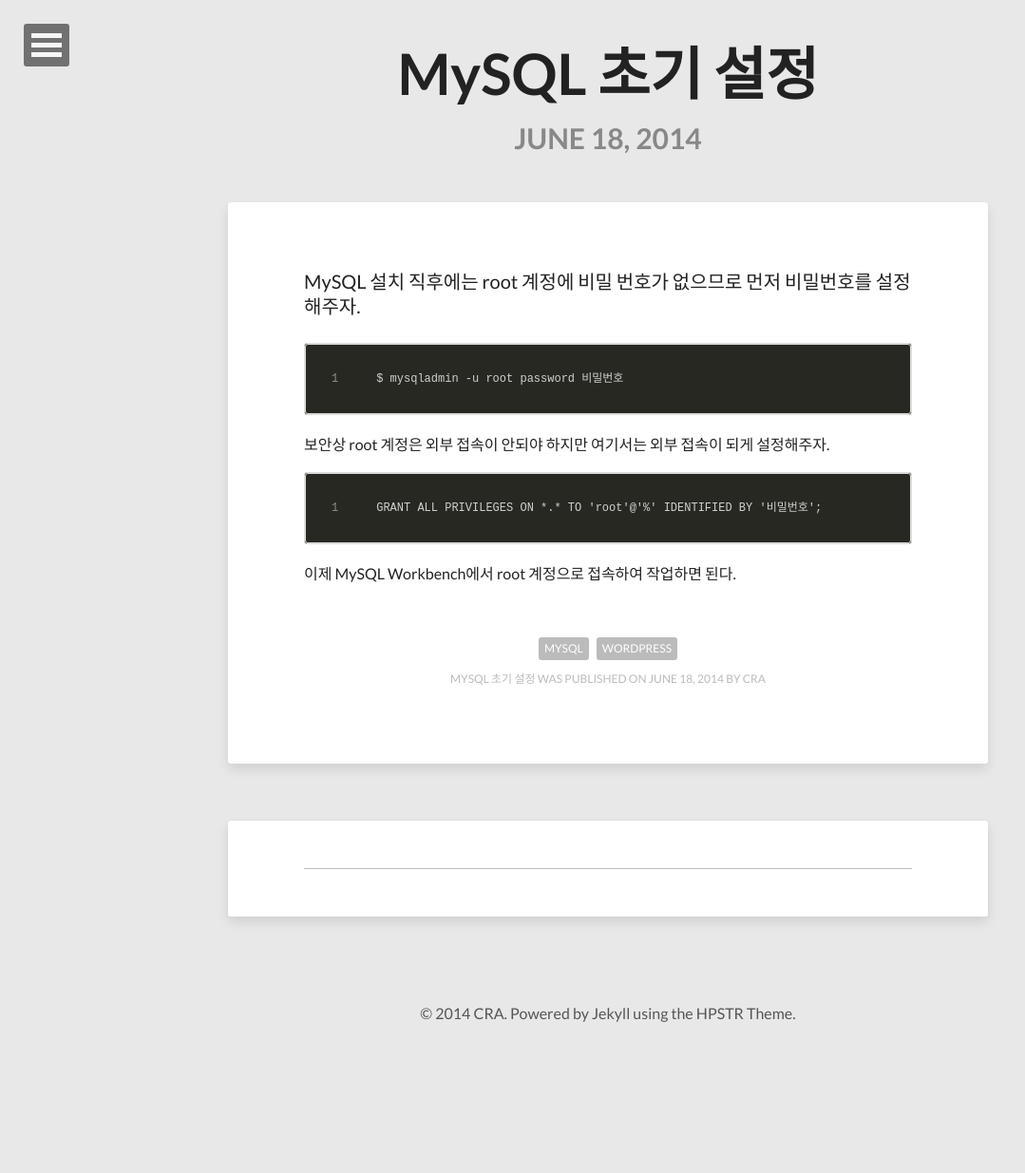
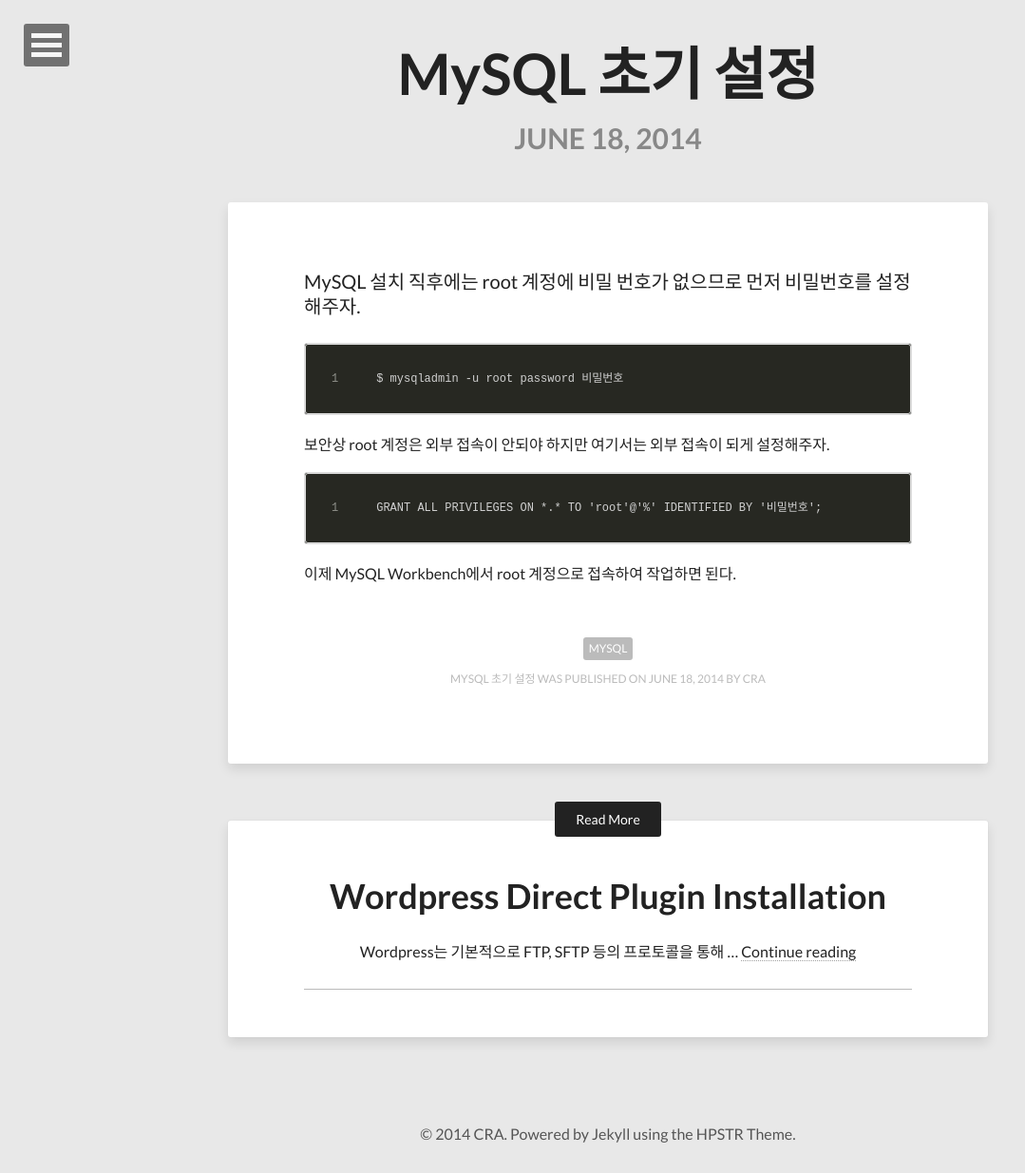
Before and after one commit to cra16/cra16.github.io, a Jekyll site: the page built from _posts/2014-06-18-MySQL-초기-설정.md, in a window 1280 px wide. Shown: the whole page at 95% size, without its empty margins (0-1079 px from the left). Built offline with Jekyll 4.4.1, drawn with Linux system fonts in a browser that asks for light colours; nearby versions of some CDN libraries; comment, search, counter and statistics services are not loaded; before the commit the page ends 1108 px from its top, so only the background shows below that.

Commit message:
Add new post

```diff
--- /dev/null
+++ b/_posts/2014-06-18-Wordpress-Direct-Plugin-Installation.md
@@ -0,0 +1,6 @@
+---
+layout: post
+title: Wordpress Direct Plugin Installation
+tags: Wordpress
+---
+Wordpress는 기본적으로 FTP, SFTP 등의 프로토콜을 통해
```
Also changed, not shown: _posts/2014-06-18-MySQL-초기-설정.md (+5 -1 lines).
